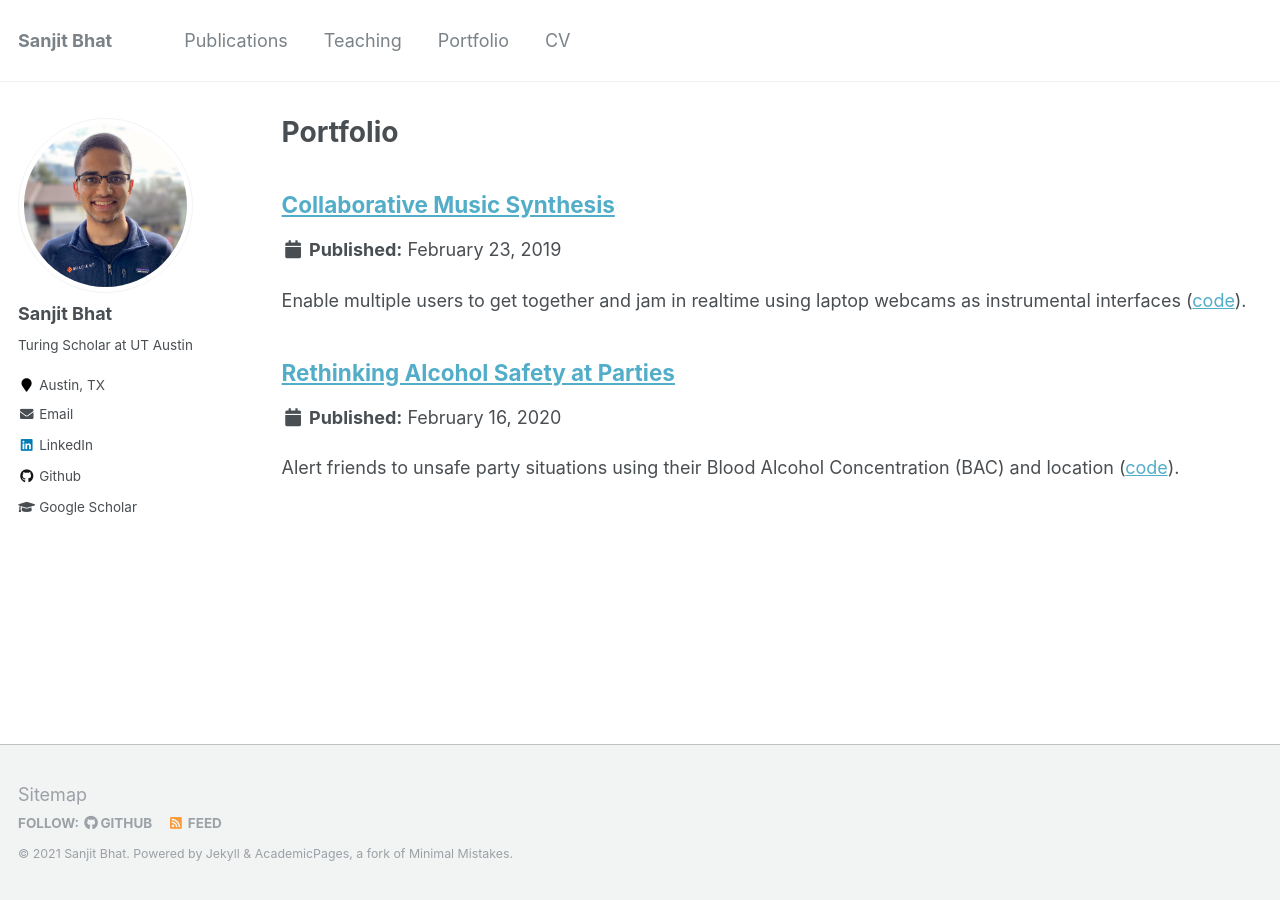
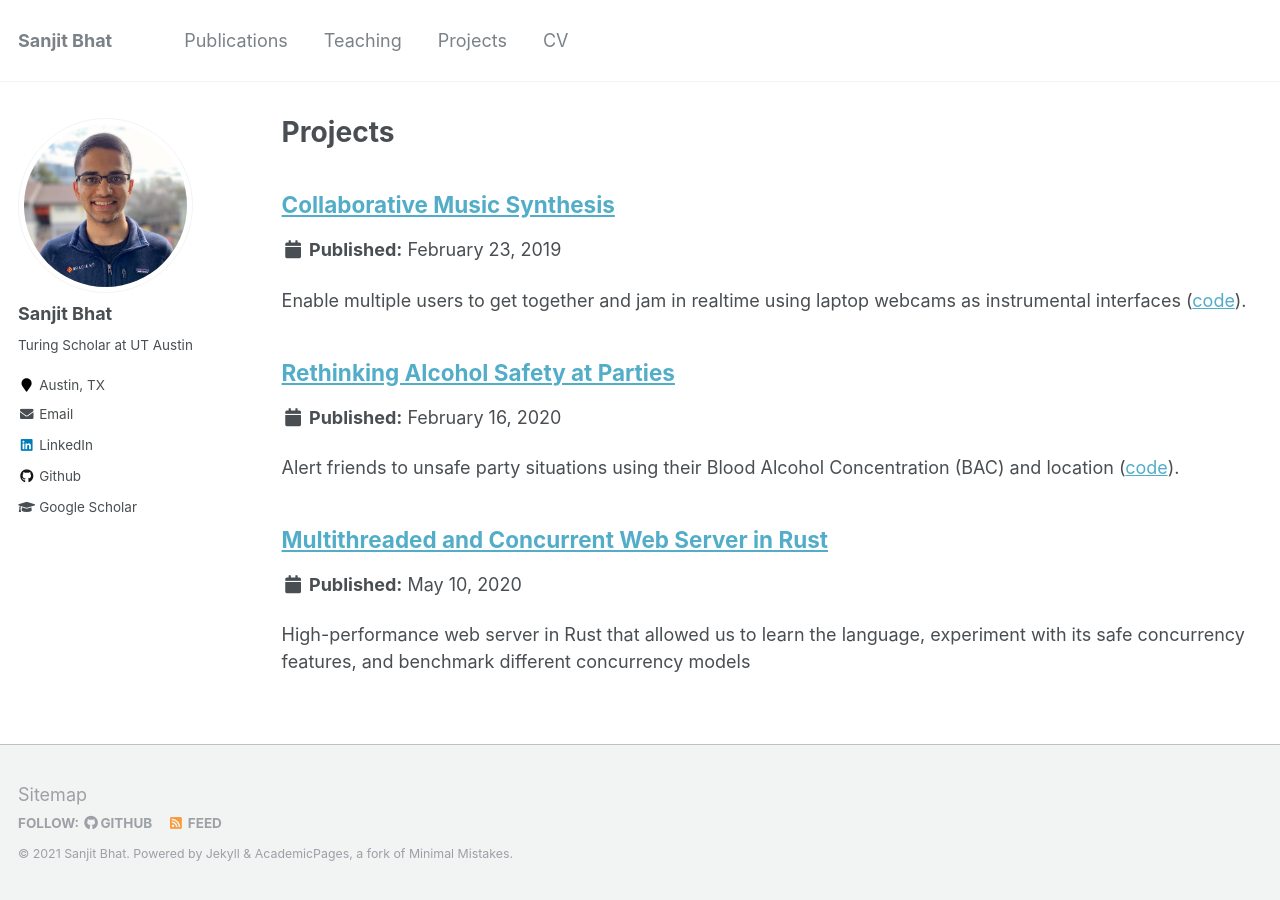
Before and after one commit to sanjit-bhat/sanjit-bhat.github.io, a Jekyll site: the page built from _pages/portfolio.html, in a window 1280 px wide. Built offline with Jekyll 4.4.1, drawn with Linux system fonts in a browser that asks for light colours.

Commit message:
feat: update projects page

```diff
--- a/_config.yml
+++ b/_config.yml
@@ -181,7 +181,7 @@ collections:
   publications:
     output: true
     permalink: /:collection/:path/
-  portfolio:
+  projects:
     output: true
     permalink: /:collection/:path/
   talks:
@@ -227,10 +227,10 @@ defaults:
       author_profile: true
       share: true
       comments: true
-  # _portfolio
+  # _projects
   - scope:
       path: ""
-      type: portfolio
+      type: projects
     values:
       layout: single
       author_profile: true
--- a/_data/navigation.yml
+++ b/_data/navigation.yml
@@ -6,8 +6,8 @@ main:
   - title: "Teaching"
     url: /teaching/
 
-  - title: "Portfolio"
-    url: /portfolio/
+  - title: "Projects"
+    url: /projects/
 
   - title: "CV"
     url: 'https://sanjit-bhat.github.io/files/Sanjit_Bhat_Resume_Spring_2021.pdf'
--- a/_pages/portfolio.html
+++ b/_pages/portfolio.html
@@ -1,13 +1,13 @@
 ---
 layout: archive
-title: "Portfolio"
-permalink: /portfolio/
+title: "Projects"
+permalink: /projects/
 author_profile: true
 ---
 
 {% include base_path %}
 
 
-{% for post in site.portfolio %}
+{% for post in site.projects %}
   {% include archive-single.html %}
 {% endfor %}
--- /dev/null
+++ b/_projects/2020-Web-Server.md
@@ -0,0 +1,7 @@
+---
+title: "Multithreaded and Concurrent Web Server in Rust"
+excerpt: "High-performance web server in Rust that allowed us to learn the language, experiment with its safe concurrency features, and benchmark different concurrency models"
+collection: projects
+date: 2020-05-10
+permalink: /projects/2020-Web-Server
+---
```
Also changed, not shown: _projects/2019-Music-Synth.md (renamed from _portfolio/2019-Music-Synth.md, +2 -2 lines), _projects/2020-Safe-Drinks.md (renamed from _portfolio/2020-Safe-Drinks.md, +2 -2 lines).
